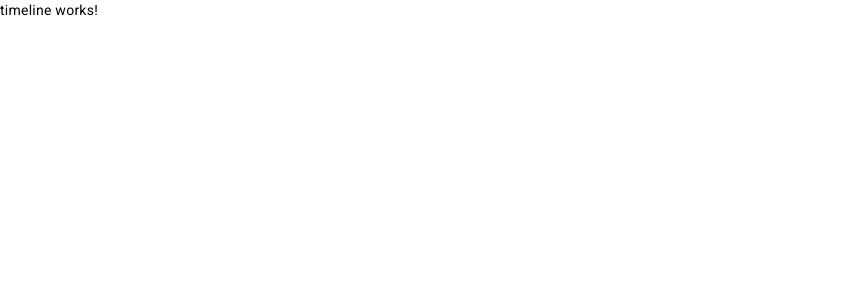
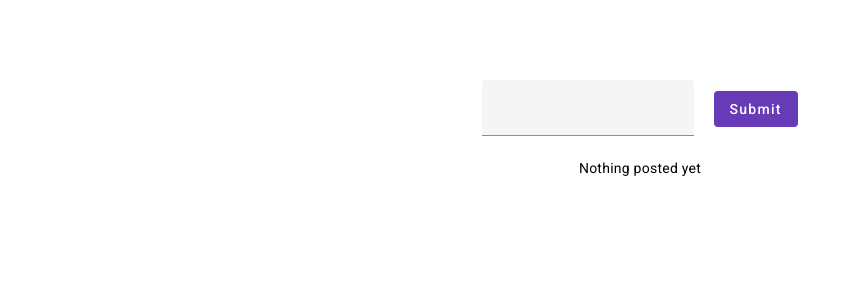
Before and after one commit to dweill/2-secure, an Angular app: page /login in a window 1280 px wide. Both pictures are taken after typing "Sample", "Sample123" into the empty fields and a click on the button "Login". Shown: the top 300 px of the page, without its empty margins (0-860 px from the left). Built offline with nearby package versions, Linux system fonts and the light colour scheme.

Commit message:
add timeline component

```diff
--- a/src/app/store.service.ts
+++ b/src/app/store.service.ts
@@ -1,4 +1,6 @@
 import { Injectable } from '@angular/core';
+import { Timeline } from './types/timeline';
+import { TimelinePost } from './types/timeline-post';
 
 @Injectable({
   providedIn: 'root',
@@ -6,5 +8,10 @@ import { Injectable } from '@angular/core';
 export class StoreService {
   username = '';
   password = '';
+  timeline: Timeline = { posts: [] };
   constructor() {}
+
+  addPost(post: TimelinePost): void {
+    this.timeline.posts.unshift(post);
+  }
 }
--- a/src/app/timeline/timeline.component.html
+++ b/src/app/timeline/timeline.component.html
@@ -1 +1,21 @@
-<p>timeline works!</p>
+<app-content-wrapper>
+  <form [formGroup]="form">
+    <mat-form-field>
+      <input matInput type="text" name="post" id="post-input" formControlName="post" />
+    </mat-form-field>
+    <button style="margin-left: 1.2rem;" mat-flat-button color="primary" type="submit"
+      (click)="submitPost()">Submit</button>
+  </form>
+  <div>
+    @if(timeline.posts.length) {
+    <div>
+      @for (post of timeline.posts; track post.postedDateTime) {
+      <app-timeline-post [post]="post"></app-timeline-post>
+      }
+    </div>
+    }
+    @else {
+    <div>Nothing posted yet</div>
+    }
+  </div>
+</app-content-wrapper>
--- a/src/app/timeline/timeline.component.ts
+++ b/src/app/timeline/timeline.component.ts
@@ -1,12 +1,50 @@
 import { Component } from '@angular/core';
+import {
+  FormControl,
+  FormGroup,
+  FormsModule,
+  ReactiveFormsModule,
+} from '@angular/forms';
+import { MatButtonModule } from '@angular/material/button';
+import { MatInputModule } from '@angular/material/input';
+import { ContentWrapperComponent } from '../content-wrapper/content-wrapper.component';
+import { StoreService } from '../store.service';
+import { TimelinePostComponent } from '../timeline-post/timeline-post.component';
+import { TimelinePost } from '../types/timeline-post';
 
 @Component({
   selector: 'app-timeline',
   standalone: true,
-  imports: [],
+  imports: [
+    FormsModule,
+    ReactiveFormsModule,
+    ContentWrapperComponent,
+    TimelinePostComponent,
+    MatButtonModule,
+    MatInputModule,
+  ],
   templateUrl: './timeline.component.html',
-  styleUrl: './timeline.component.scss'
+  styleUrl: './timeline.component.scss',
 })
 export class TimelineComponent {
+  form = new FormGroup({ post: new FormControl('') });
+  timeline;
 
+  constructor(private storeService: StoreService) {
+    this.timeline = storeService.timeline;
+  }
+
+  submitPost() {
+    const postValue = this.form.value.post?.trim();
+    if (!postValue) {
+      alert('Post something...');
+      return;
+    }
+    const post: TimelinePost = {
+      postedDateTime: new Date().toLocaleString(),
+      text: postValue,
+    };
+    this.storeService.addPost(post);
+    this.form.reset();
+  }
 }
--- /dev/null
+++ b/src/app/types/timeline.ts
@@ -0,0 +1,5 @@
+import { TimelinePost } from "./timeline-post";
+
+export type Timeline = {
+  posts: TimelinePost[];
+}
```
Also changed, not shown: 1 other file (tests, documents, lock files or other folders).
